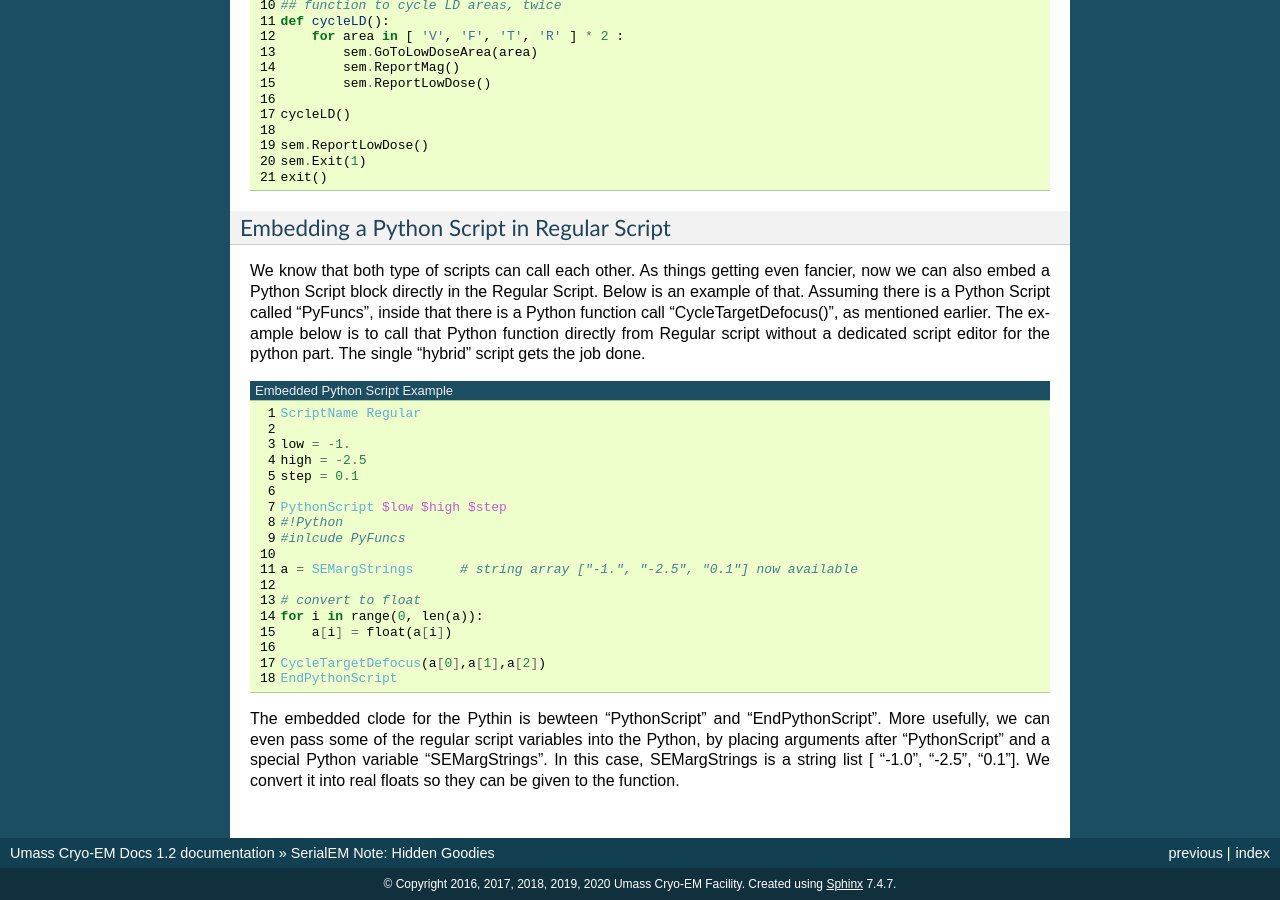
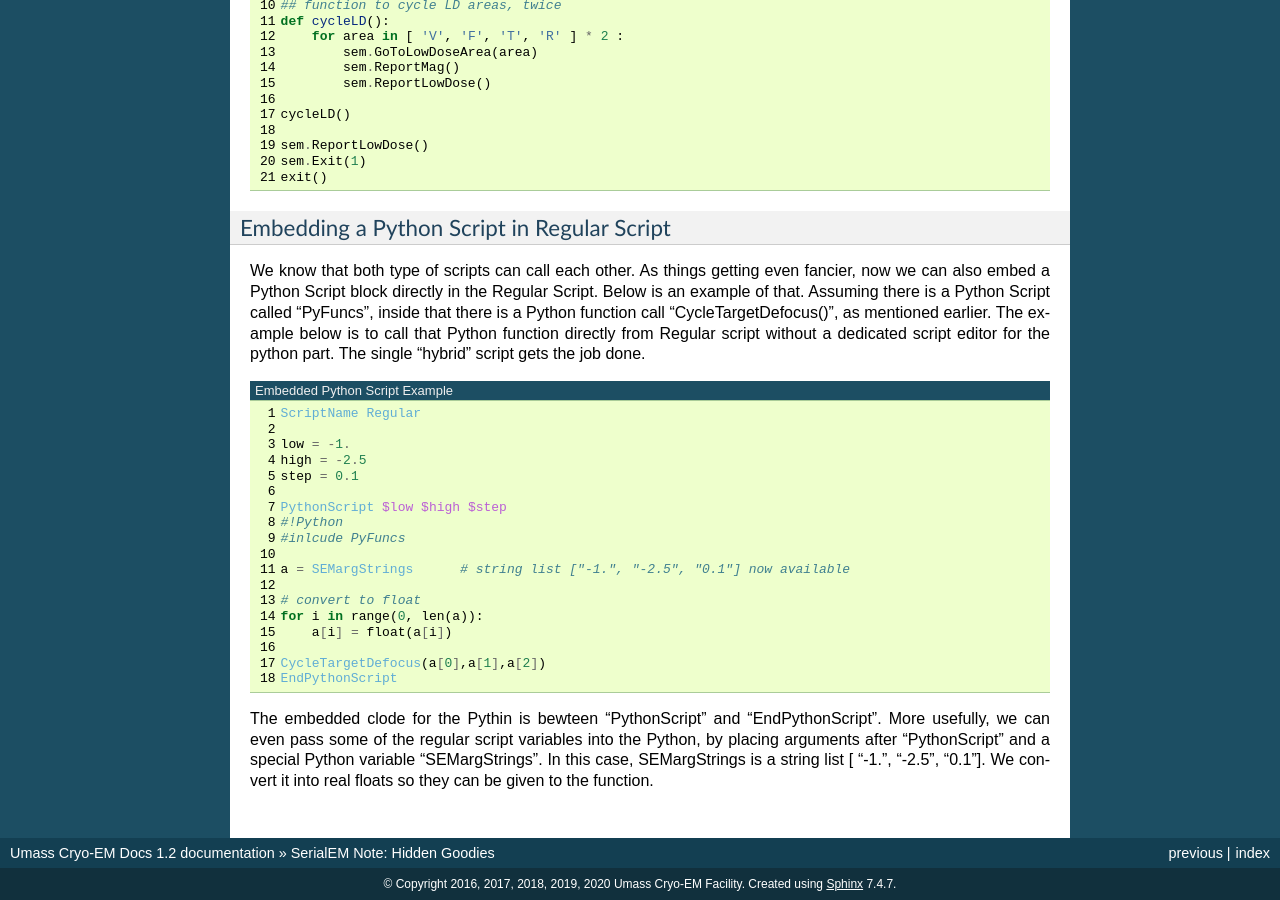
Before and after one commit to xuchen66/sphinx-emdocs, a Sphinx documentation site: the page built from source/serialem-note-hidden-goodies.rst, in a window 1280 px wide and 900 px high, scrolled down 6762 px. Built offline with Sphinx 7.4.7, drawn with Linux system fonts in a browser that asks for light colours; pages that are not in the unit, such as notebooks, are missing from menus.

Commit message:
Update serialem-note-hidden-goodies.rst

```diff
--- a/source/serialem-note-hidden-goodies.rst
+++ b/source/serialem-note-hidden-goodies.rst
@@ -454,7 +454,7 @@ We know that both type of scripts can call each other. As things getting even fa
    #!Python
    #inlcude PyFuncs
 
-   a = SEMargStrings      # string array ["-1.", "-2.5", "0.1"] now available
+   a = SEMargStrings      # string list ["-1.", "-2.5", "0.1"] now available
 
    # convert to float
    for i in range(0, len(a)):
@@ -465,4 +465,4 @@ We know that both type of scripts can call each other. As things getting even fa
 
 
 The embedded clode for the Pythin is bewteen "PythonScript" and "EndPythonScript". More usefully, we can even pass some of the regular script variables into
-the Python, by placing arguments after "PythonScript" and a special Python variable "SEMargStrings". In this case, SEMargStrings is a string list [ "-1.0", "-2.5", "0.1"]. We convert it into real floats so they can be given to the function.
+the Python, by placing arguments after "PythonScript" and a special Python variable "SEMargStrings". In this case, SEMargStrings is a string list [ "-1.", "-2.5", "0.1"]. We convert it into real floats so they can be given to the function.
```
